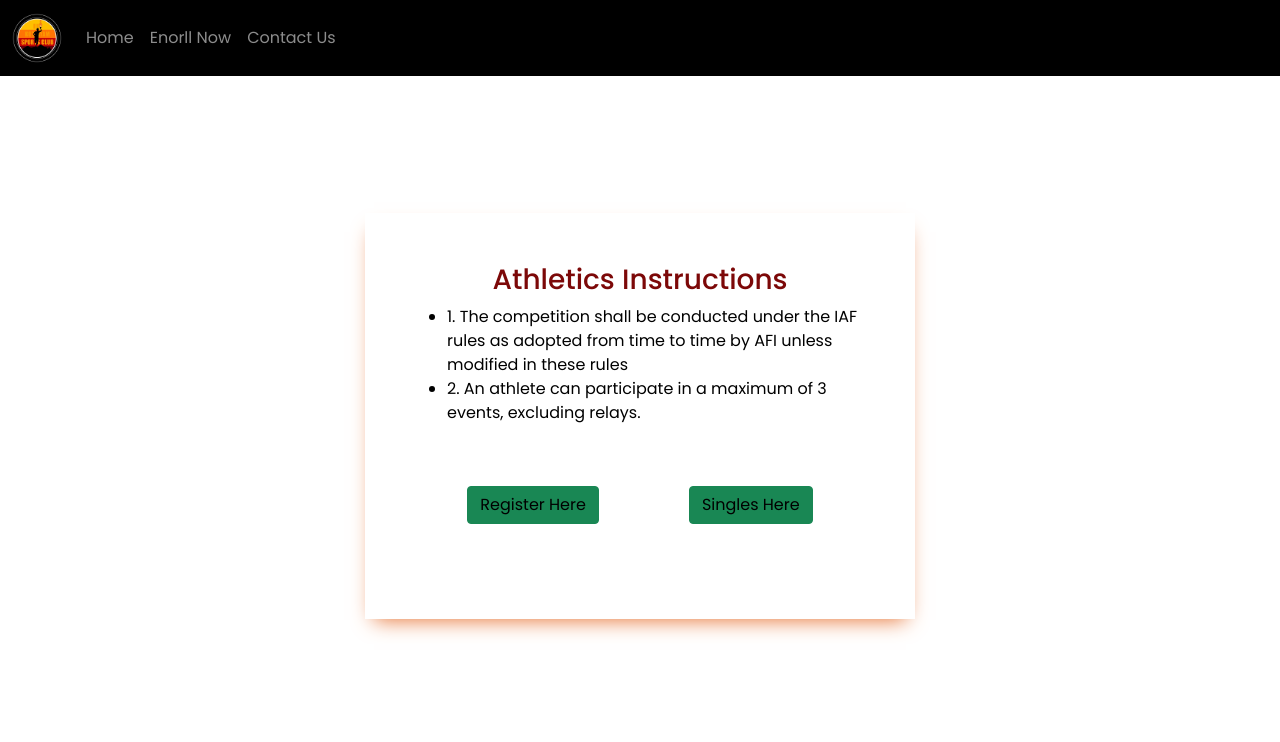
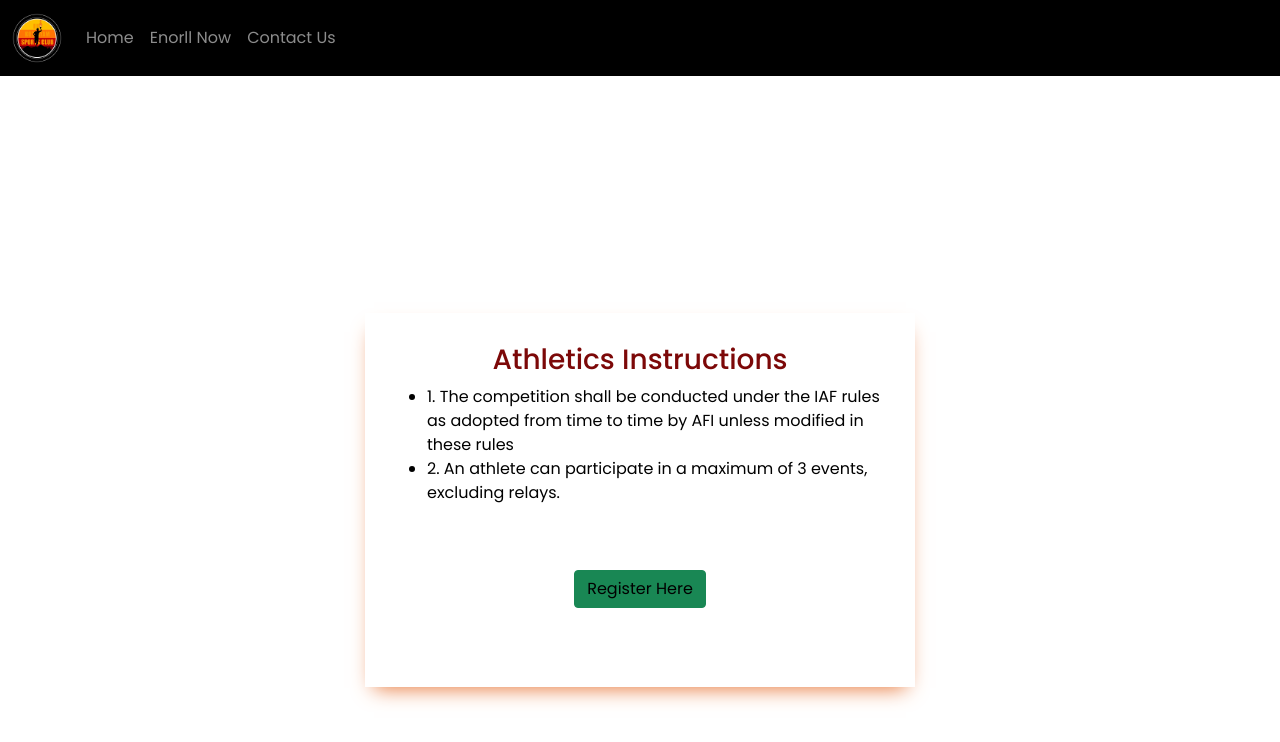
Before and after one commit to praneeth713/pradhva, a React (Create React App) app: page /Athletics/Athletics in a window 1280 px wide. Shown: the top 742 px of the page. Built offline with nearby package versions, Linux system fonts and the light colour scheme.

Commit message:
Final Draft 1

```diff
--- a/src/components/Athletics.css
+++ b/src/components/Athletics.css
@@ -1,6 +1,7 @@
 .center {
   width: 100%;
-  /* min-height: 100vh; */
+  min-height: 100vh;
+  top: 500px;
   display: flex;
   align-items: center;
   justify-content: center;
@@ -11,7 +12,7 @@
   box-shadow: 0px 10px 20px -9px rgba(230, 114, 50, 2);
   background-size: 100%;
   max-width: 550px;
-  padding: 50px;
+  padding: 30px;
   color:#7c0808;
 }
 .card-info{
--- a/src/components/data.js
+++ b/src/components/data.js
@@ -13,10 +13,6 @@ export const articles = [
             buttons: [
                 {
                     title: 'Register Here',
-                    url: 'https://docs.google.com/forms/d/e/1FAIpQLSeHhVVg0hPwbJq2GwVgut_VoyUDULQ9XafPcJ-IeiEqJ4y-7A/viewform?usp=sf_link'
-                },
-                {
-                    title: 'Singles Here',
                     url: 'https://docs.google.com/forms/d/e/1FAIpQLSeHhVVg0hPwbJq2GwVgut_VoyUDULQ9XafPcJ-IeiEqJ4y-7A/viewform?usp=sf_link'
                 },
             ],
```
